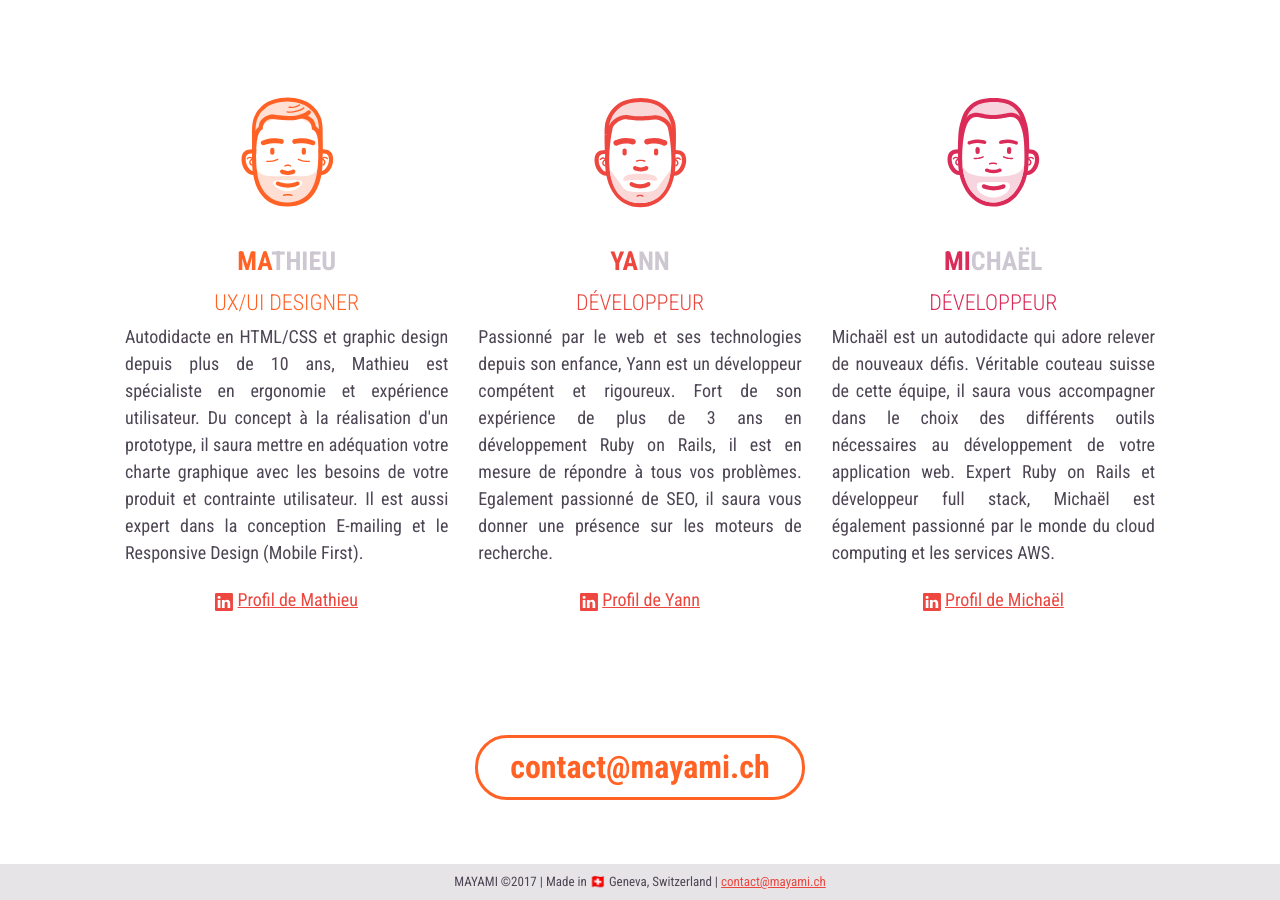
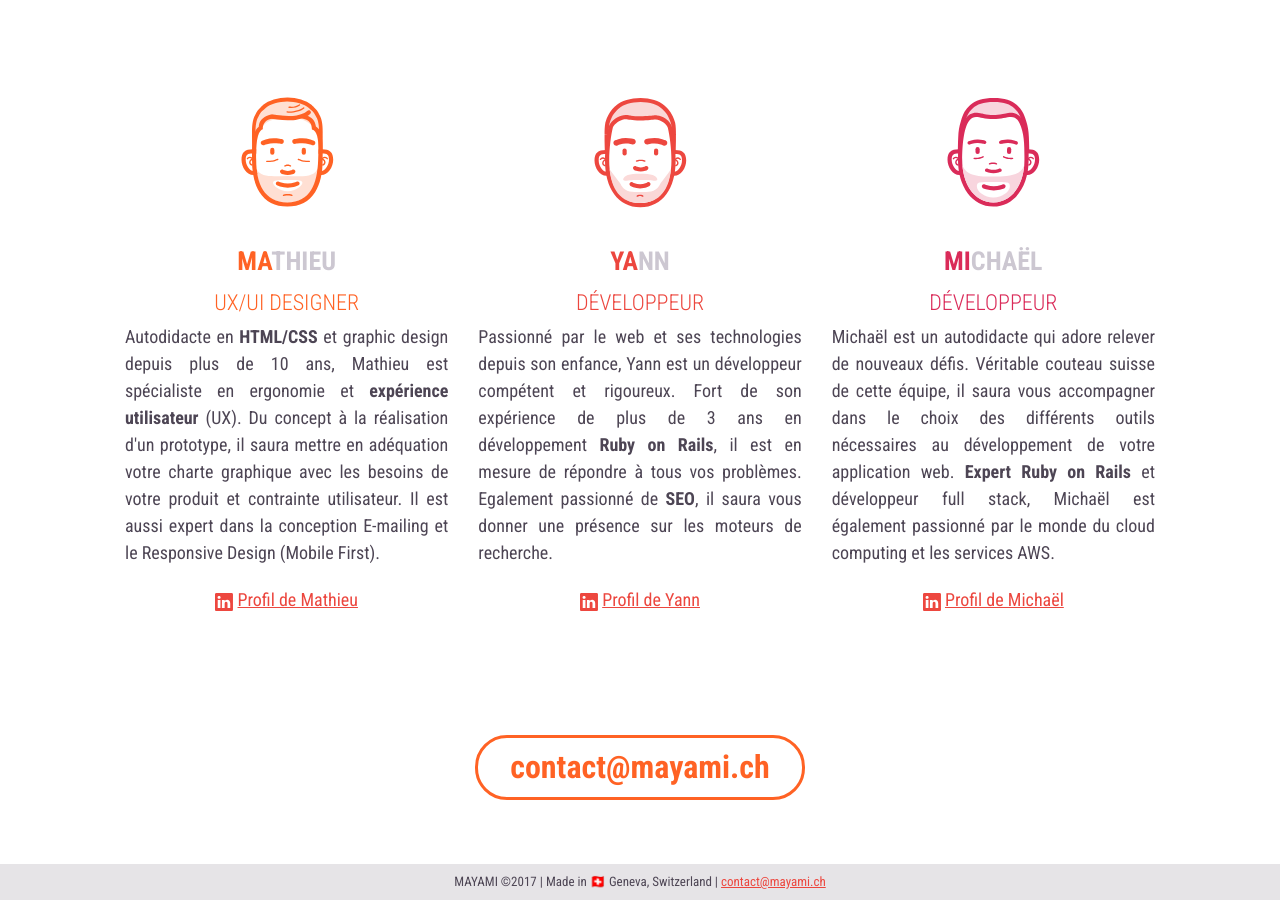
Before and after one commit to mayami-it/mayami-site, a Jekyll site: the page built from index.html, in a window 1280 px wide and 900 px high, scrolled down 1248 px. Built offline with Jekyll 4.4.1, drawn with Linux system fonts in a browser that asks for light colours.

```diff
--- a/index.html
+++ b/index.html
@@ -51,7 +51,7 @@
       <img class="block center" src="img/avatar-ma.svg" alt="Ma" width="140" height="140">
       <h3 class="uppercase pad-top-20 u-color-orange">Ma<span class="u-color-light-gray">thieu</span></h3>
       <h4 class="font-300 uppercase u-color-orange">UX/UI Designer</h3>
-      <p class="text-justify">Autodidacte en HTML/CSS et graphic design depuis plus de 10 ans, Mathieu est spécialiste en ergonomie et expérience utilisateur. Du concept à la réalisation d'un prototype, il saura mettre en adéquation votre charte graphique avec les besoins de votre produit et contrainte utilisateur. Il est aussi expert dans la conception E-mailing et le Responsive Design (Mobile First).</p>
+      <p class="text-justify">Autodidacte en <strong>HTML/CSS</strong> et graphic design depuis plus de 10 ans, Mathieu est spécialiste en ergonomie et <strong>expérience utilisateur</strong> (UX). Du concept à la réalisation d'un prototype, il saura mettre en adéquation votre charte graphique avec les besoins de votre produit et contrainte utilisateur. Il est aussi expert dans la conception E-mailing et le Responsive Design (Mobile First).</p>
       <p>
         <svg class="u-valign-m" width="18" height="18" viewBox="0 0 200 200" xmlns="http://www.w3.org/2000/svg"><title>Linkedin</title><path d="M184.85 0H14.75C6.6 0 0 6.4 0 14.3v170.98c0 7.9 6.6 14.3 14.75 14.3h170.1c8.14 0 14.74-6.4 14.74-14.3V14.3C199.6 6.4 193 0 184.84 0zM60.5 167.07H30.36v-90.1H60.5v90.1zM45.45 64.65h-.2c-10.12 0-16.68-6.92-16.68-15.58 0-8.83 6.75-15.56 17.07-15.56 10.3 0 16.65 6.74 16.85 15.57 0 8.66-6.54 15.58-17.04 15.58zm123.78 102.42h-30.15v-48.2c0-12.13-4.37-20.4-15.27-20.4-8.34 0-13.3 5.58-15.47 10.97-.8 1.92-1 4.6-1 7.3v50.33H77.2s.38-81.66 0-90.1h30.13v12.76c4-6.14 11.16-14.9 27.17-14.9 19.84 0 34.72 12.88 34.72 40.57v51.67zm-62.08-77.05c.05-.1.12-.2.2-.3v.3h-.2z" fill-rule="nonzero" fill="#ED473F"/></svg>
         <a href="https://www.linkedin.com/in/mcailleaud/">Profil de Mathieu</a>
@@ -63,7 +63,7 @@
       <img class="block center" src="img/avatar-ya.svg" alt="Ya" width="140" height="140">
       <h3 class="uppercase pad-top-20 u-color-morenga">Ya<span class="u-color-light-gray">nn</span></h3>
       <h4 class="font-300 uppercase u-color-morenga">Développeur</h3>
-      <p class="text-justify">Passionné par le web et ses technologies depuis son enfance, Yann est un développeur compétent et rigoureux. Fort de son expérience de plus de 3 ans en développement Ruby on Rails, il est en mesure de répondre à tous vos problèmes. Egalement passionné de SEO, il saura vous donner une présence sur les moteurs de recherche.</p>
+      <p class="text-justify">Passionné par le web et ses technologies depuis son enfance, Yann est un développeur compétent et rigoureux. Fort de son expérience de plus de 3 ans en développement <strong>Ruby on Rails</strong>, il est en mesure de répondre à tous vos problèmes. Egalement passionné de <strong>SEO</strong>, il saura vous donner une présence sur les moteurs de recherche.</p>
       <p>
         <svg class="u-valign-m" width="18" height="18" viewBox="0 0 200 200" xmlns="http://www.w3.org/2000/svg"><title>Linkedin</title><path d="M184.85 0H14.75C6.6 0 0 6.4 0 14.3v170.98c0 7.9 6.6 14.3 14.75 14.3h170.1c8.14 0 14.74-6.4 14.74-14.3V14.3C199.6 6.4 193 0 184.84 0zM60.5 167.07H30.36v-90.1H60.5v90.1zM45.45 64.65h-.2c-10.12 0-16.68-6.92-16.68-15.58 0-8.83 6.75-15.56 17.07-15.56 10.3 0 16.65 6.74 16.85 15.57 0 8.66-6.54 15.58-17.04 15.58zm123.78 102.42h-30.15v-48.2c0-12.13-4.37-20.4-15.27-20.4-8.34 0-13.3 5.58-15.47 10.97-.8 1.92-1 4.6-1 7.3v50.33H77.2s.38-81.66 0-90.1h30.13v12.76c4-6.14 11.16-14.9 27.17-14.9 19.84 0 34.72 12.88 34.72 40.57v51.67zm-62.08-77.05c.05-.1.12-.2.2-.3v.3h-.2z" fill-rule="nonzero" fill="#ED473F"/></svg>
         <a href="https://www.linkedin.com/in/yann-curdy/">Profil de Yann</a>
@@ -76,7 +76,7 @@
       <img class="block center" src="img/avatar-mi.svg" alt="Mi" width="140" height="140">
       <h3 class="uppercase pad-top-20 u-color-magenta">Mi<span class="u-color-light-gray">cha&euml;l</span></h3>
       <h4 class="font-300 uppercase u-color-magenta">Développeur</h3>
-      <p class="text-justify">Michaël est un autodidacte qui adore relever de nouveaux défis. Véritable couteau suisse de cette équipe, il saura vous accompagner dans le choix des différents outils nécessaires au développement de votre application web. Expert Ruby on Rails et développeur full stack, Michaël est également passionné par le monde du cloud computing et les services AWS.</p>
+      <p class="text-justify">Michaël est un autodidacte qui adore relever de nouveaux défis. Véritable couteau suisse de cette équipe, il saura vous accompagner dans le choix des différents outils nécessaires au développement de votre application web. <strong>Expert Ruby on Rails</strong> et développeur full stack, Michaël est également passionné par le monde du cloud computing et les services AWS.</p>
       <p>
         <svg class="u-valign-m" width="18" height="18" viewBox="0 0 200 200" xmlns="http://www.w3.org/2000/svg"><title>Linkedin</title><path d="M184.85 0H14.75C6.6 0 0 6.4 0 14.3v170.98c0 7.9 6.6 14.3 14.75 14.3h170.1c8.14 0 14.74-6.4 14.74-14.3V14.3C199.6 6.4 193 0 184.84 0zM60.5 167.07H30.36v-90.1H60.5v90.1zM45.45 64.65h-.2c-10.12 0-16.68-6.92-16.68-15.58 0-8.83 6.75-15.56 17.07-15.56 10.3 0 16.65 6.74 16.85 15.57 0 8.66-6.54 15.58-17.04 15.58zm123.78 102.42h-30.15v-48.2c0-12.13-4.37-20.4-15.27-20.4-8.34 0-13.3 5.58-15.47 10.97-.8 1.92-1 4.6-1 7.3v50.33H77.2s.38-81.66 0-90.1h30.13v12.76c4-6.14 11.16-14.9 27.17-14.9 19.84 0 34.72 12.88 34.72 40.57v51.67zm-62.08-77.05c.05-.1.12-.2.2-.3v.3h-.2z" fill-rule="nonzero" fill="#ED473F"/></svg>
         <a href="https://www.linkedin.com/in/michael-fischer-ch/">Profil de Micha&euml;l</a>
```
Also changed, not shown: _includes/mayami-logo.svg.
